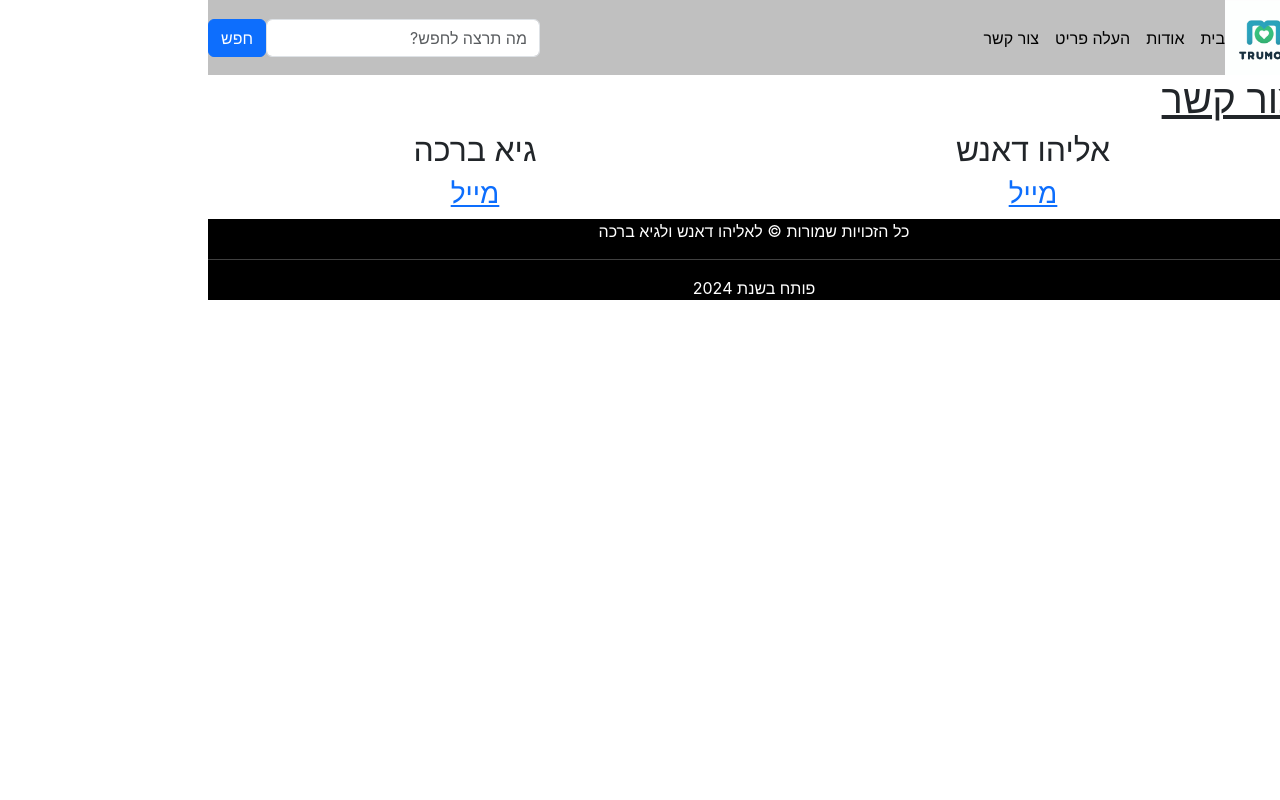
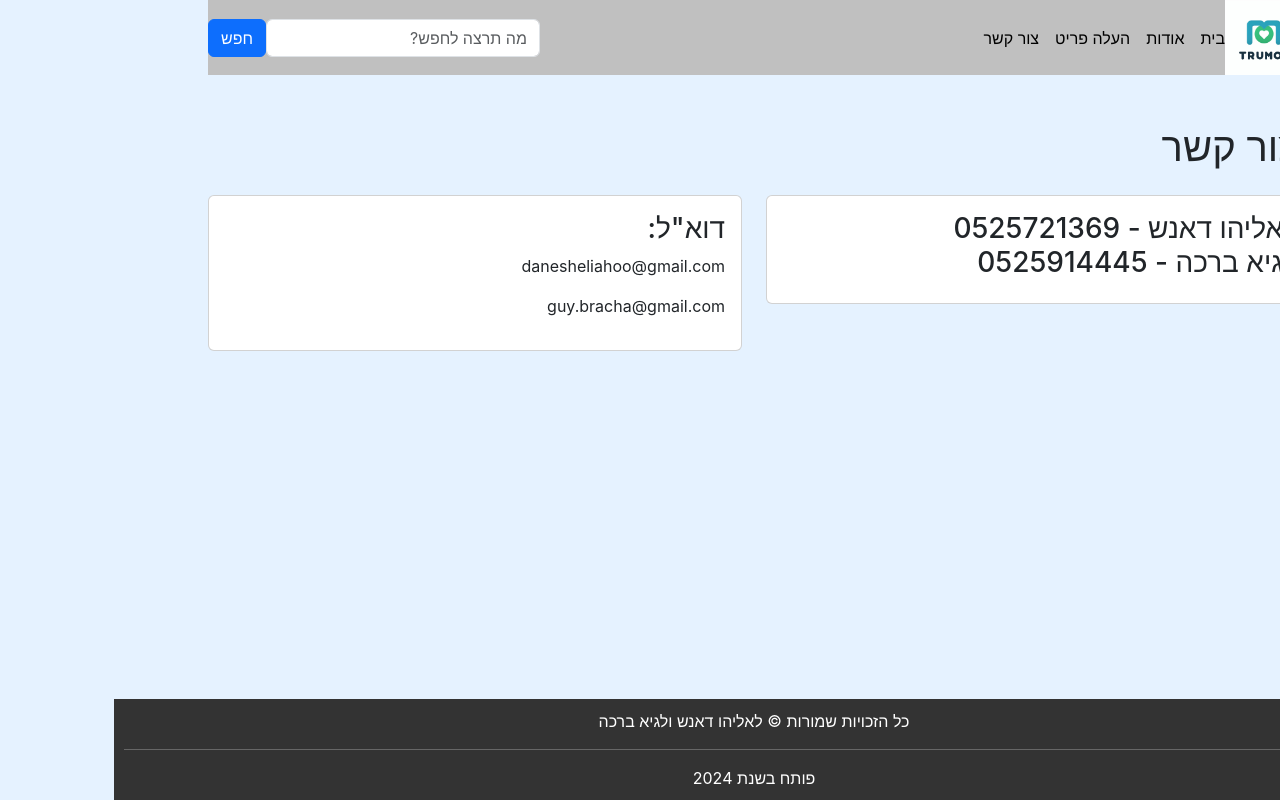
Before and after one commit to Eliahoodanesh/trumot-eliahoo-and-guy, a React (Create React App) app: page /Contact in a window 1280 px wide. Built offline with nearby package versions, Linux system fonts and the light colour scheme.

Commit message:
design and more...

```diff
--- a/package.json
+++ b/package.json
@@ -13,7 +13,7 @@
     "react-bootstrap": "^2.10.2",
     "react-dom": "^18.2.0",
     "react-hook-form": "^7.50.1",
-    "react-router-dom": "^6.22.3",
+    "react-router-dom": "^6.23.0",
     "react-scripts": "^5.0.1",
     "reactstrap": "^9.2.2",
     "source-map-loader": "^5.0.0",
--- a/src/App.css
+++ b/src/App.css
@@ -122,8 +122,21 @@
   align-items: center;
 }
 
-footer{
-  background-color: black;
+footer {
+  position: fixed;
+  left: 0;
+  bottom: 0;
+  width: 100%;
+  background-color: #333;
   color: white;
-  padding-bottom: 0;
+  text-align: center;
+  padding: 10px;
 }
+
+body{
+  background-color:#c5e2ff6e;
+}
+
+.item{
+  background-color: white;
+}
--- a/src/comp/Contact.js
+++ b/src/comp/Contact.js
@@ -2,17 +2,25 @@ import React from 'react'
 
 export default function Contact() {
   return (
-    <div className='container'>
-      <h1 style={{textDecoration: "underline"}}>צור קשר</h1>
-      <div className='row'>
-        <div className='col-sm text-center'>
-      <h2>אליהו דאנש</h2>
-      <h3><a href='mailto:danesheliahoo@gmail.com'>מייל</a></h3>
+    <div className="container">
+      <h1 className="mt-5">צור קשר</h1>
+      <div className="row mt-4">
+        <div className="col-md-6">
+          <div className="card">
+            <div className="card-body">
+              <h3>אליהו דאנש - 0525721369  <br></br>גיא ברכה - 0525914445</h3>
+            </div>
+          </div>
         </div>
-        <div className='col-sm text-center'>
-                <h2>גיא ברכה</h2>
-      <h3><a href='mailto:guy.bracha@gmail.com'>מייל</a></h3>
+        <div className="col-md-6">
+          <div className="card">
+            <div className="card-body">
+              <h3>דוא"ל:</h3>
+              <p>danesheliahoo@gmail.com</p>
+              <p>guy.bracha@gmail.com</p>
+            </div>
           </div>
+        </div>
       </div>
     </div>
   )
--- a/src/comp/ItemDisplay.js
+++ b/src/comp/ItemDisplay.js
@@ -4,7 +4,7 @@ export default function ItemDisplay(props) {
 const {imageUrl, donatingUser, region, phoneNum, itemDesc, itemType} = props;
 
   return (
-    <div>
+    <div className='item'>
           <div className='col-md d-flex align-items-center border p-2'>
             <img src={imageUrl} className='fluid-start me-2 w-25'></img>
             <div className='container-sm'>
@@ -19,7 +19,6 @@ const {imageUrl, donatingUser, region, phoneNum, itemDesc, itemType} = props;
               <h6>סוג פריט : {itemType}</h6>
             </div>
         </div>
-      <br></br>
     </div>
   )
 }
--- a/src/comp/Query.js
+++ b/src/comp/Query.js
@@ -1,7 +1,21 @@
-import React from 'react'
-import { Button, Dropdown, FormControl, InputGroup } from 'react-bootstrap'
+import React, { useState } from 'react';
+import { Button, Dropdown, FormControl, InputGroup } from 'react-bootstrap';
+
+const areas = ['צפון', 'מרכז', 'דרום'];
 
 export default function Query() {
+  const [searchTerm, setSearchTerm] = useState('');
+  const [selectedArea, setSelectedArea] = useState('');
+
+  const handleSearch = () => {
+    // Implement search functionality
+    console.log('Searching for:', searchTerm);
+  };
+
+  const handleAreaSelect = (area) => {
+    setSelectedArea(area);
+  };
+
   return (
     <div className='container'>
       <h1>חפש לפי...</h1>
@@ -9,19 +23,21 @@ export default function Query() {
         <div className='row'>
           <div className='col-sm-6 mb-3'>
             <Dropdown>
-                    <Dropdown.Toggle variant='success' id='dropdown-basic'>
-                        אזור
+              <Dropdown.Toggle variant='success' id='dropdown-area'>
+                {selectedArea ? selectedArea : 'אזור'}
               </Dropdown.Toggle>
               <Dropdown.Menu>
-                        <Dropdown.Item>צפון</Dropdown.Item>
-                        <Dropdown.Item>מרכז</Dropdown.Item>
-                        <Dropdown.Item>דרום</Dropdown.Item>
+                {areas.map((area, index) => (
+                  <Dropdown.Item key={index} onClick={() => handleAreaSelect(area)}>
+                    {area}
+                  </Dropdown.Item>
+                ))}
               </Dropdown.Menu>
             </Dropdown>
           </div>
           <div className='col-sm-6 mb-3'>
             <Dropdown>
-                <Dropdown.Toggle variant='success' id='dropdown-basic'>
+              <Dropdown.Toggle variant='success' id='dropdown-item'>
                 פריט
               </Dropdown.Toggle>
               <Dropdown.Menu>
@@ -29,8 +45,10 @@ export default function Query() {
                   <FormControl
                     placeholder='חפש לפי פריט'
                     aria-label='search'
+                    value={searchTerm}
+                    onChange={(e) => setSearchTerm(e.target.value)}
                   />
-                    <Button>חפש</Button>
+                  <Button onClick={handleSearch}>חפש</Button>
                 </InputGroup>
               </Dropdown.Menu>
             </Dropdown>
@@ -38,5 +56,5 @@ export default function Query() {
         </div>
       </div>
     </div>
-  )
+  );
 }
```
Also changed, not shown: src/context/Context.js (added), 1 other file (tests, documents, lock files or other folders). Lines whose indentation alone changed are shown as unchanged.
